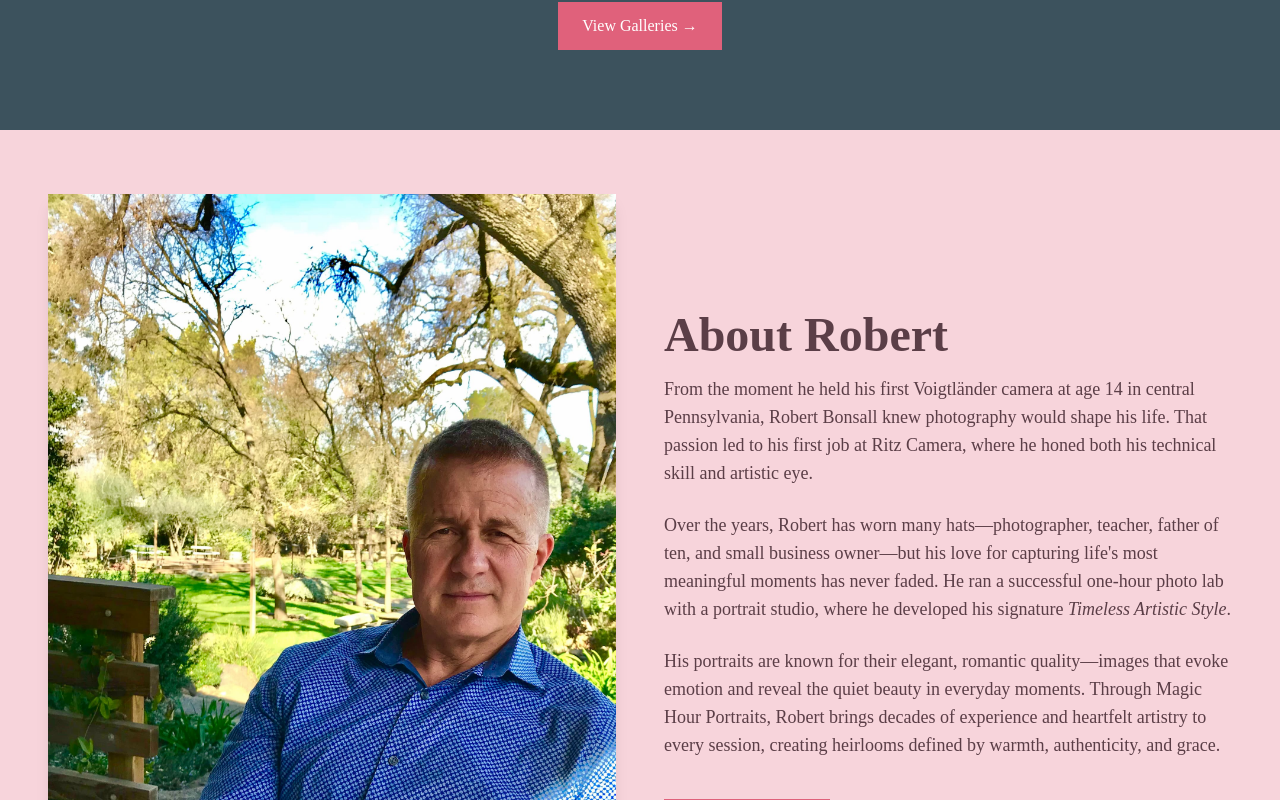
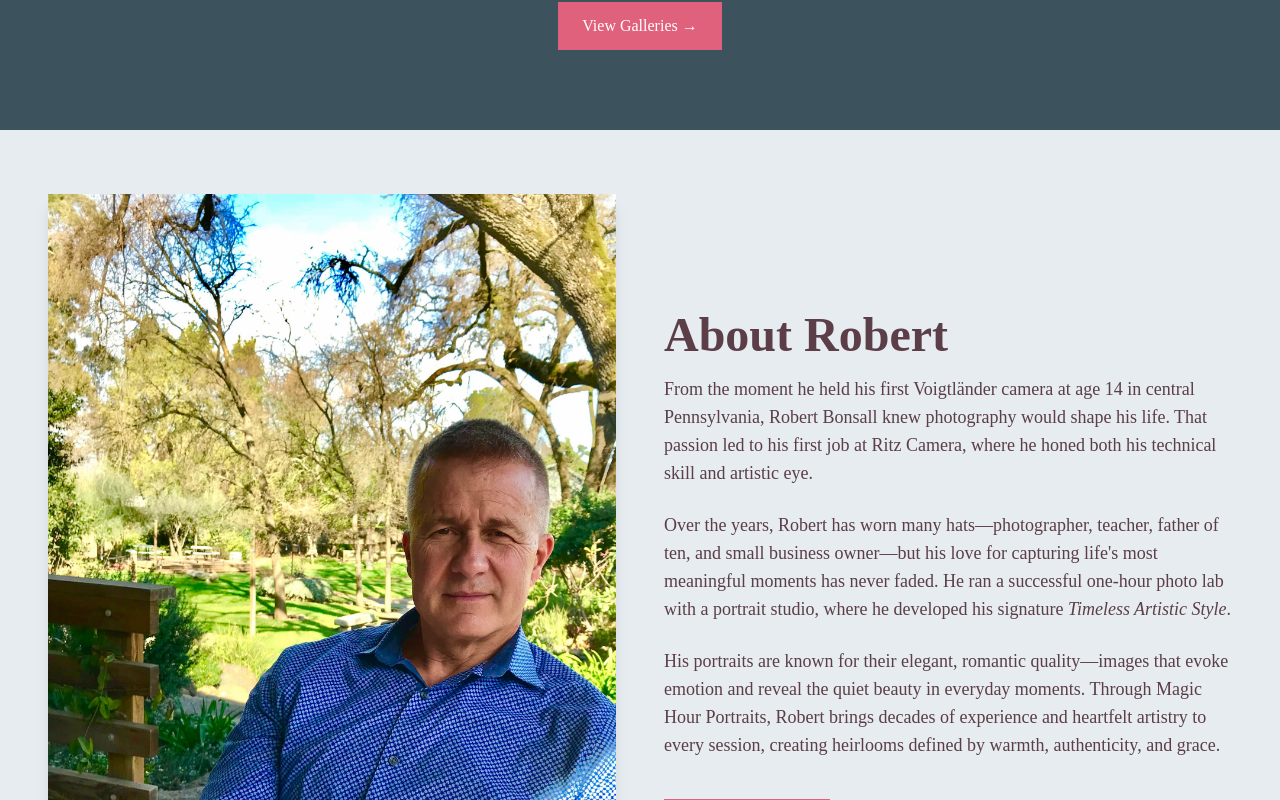
Before and after one commit to ethanbonsall/Magic-Hour-Portraits, a Next.js app in the folder web/: page / in a window 1280 px wide. Shown: the part 3060-3860 px from the top of the page. Built offline with nearby package versions, Linux system fonts and the light colour scheme.

Commit message:
Color change to look more professional

```diff
--- a/web/components/home/about-section.tsx
+++ b/web/components/home/about-section.tsx
@@ -3,7 +3,7 @@
 
 const AboutSection = () => {
   return (
-    <section className="flex bg-primary-100 text-text-700 w-full justify-center py-16 px-4 md:px-12">
+    <section className="flex bg-background text-text-700 w-full justify-center py-16 px-4 md:px-12">
       <div className="max-w-screen-xl px-auto flex flex-col md:flex-row justify-items-center items-center gap-12">
         {/* Image */}
         <div className="w-full md:w-1/2">
```
Also changed, not shown: 1 other file (tests, documents, lock files or other folders).
